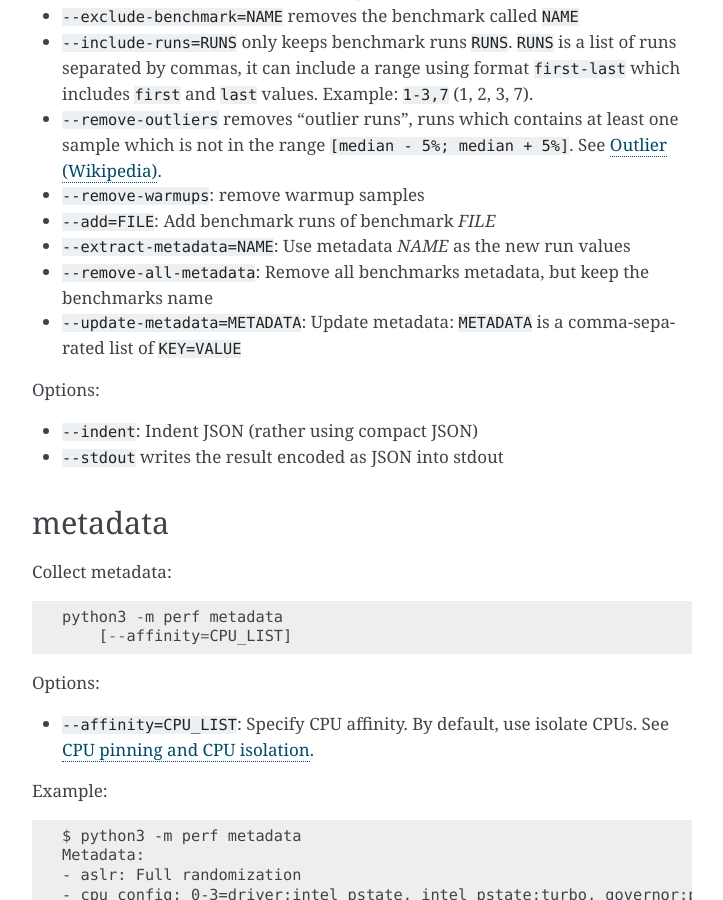
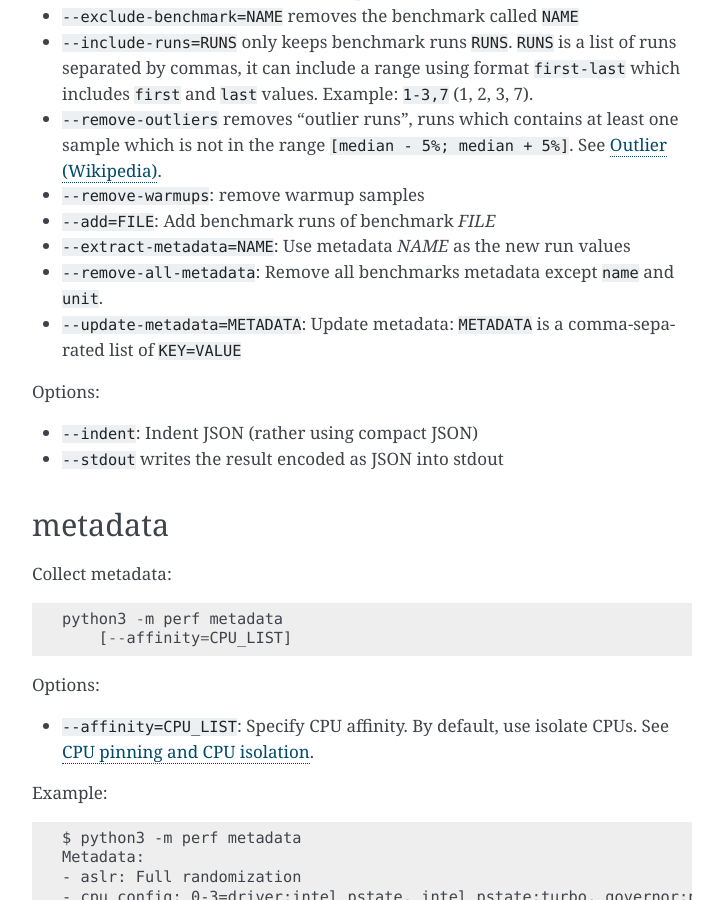
Before and after one commit to psf/pyperf, a Sphinx documentation site: the page built from doc/cli.rst, in a window 1280 px wide and 900 px high, scrolled down 5259 px. Shown: the whole window, without its empty margins (388-1111 px from the left). Built offline with Sphinx 7.4.7, drawn with Linux system fonts in a browser that asks for light colours.

Commit message:
convert: --remove-all-metadata keeps unit

```diff
--- a/doc/changelog.rst
+++ b/doc/changelog.rst
@@ -7,6 +7,7 @@ Version 0.7.9
 * metadata: add ``nohz_full`` and ``isolated`` to ``cpu_config``
 * add ``--affinity`` option to the ``metadata`` command
 * Add :meth:`Benchmark.get_unit` method
+* ``convert``: fix ``--remove-all-metadata``, keep the unit
 
 Version 0.7.8 (2016-09-10)
 --------------------------
--- a/doc/cli.rst
+++ b/doc/cli.rst
@@ -277,8 +277,8 @@ Operations:
 * ``--remove-warmups``: remove warmup samples
 * ``--add=FILE``: Add benchmark runs of benchmark *FILE*
 * ``--extract-metadata=NAME``: Use metadata *NAME* as the new run values
-* ``--remove-all-metadata``: Remove all benchmarks metadata, but keep the
-  benchmarks name
+* ``--remove-all-metadata``: Remove all benchmarks metadata except ``name`` and
+  ``unit``.
 * ``--update-metadata=METADATA``: Update metadata: ``METADATA`` is a
   comma-separated list of ``KEY=VALUE``
 
```
Also changed, not shown: 2 other files.
